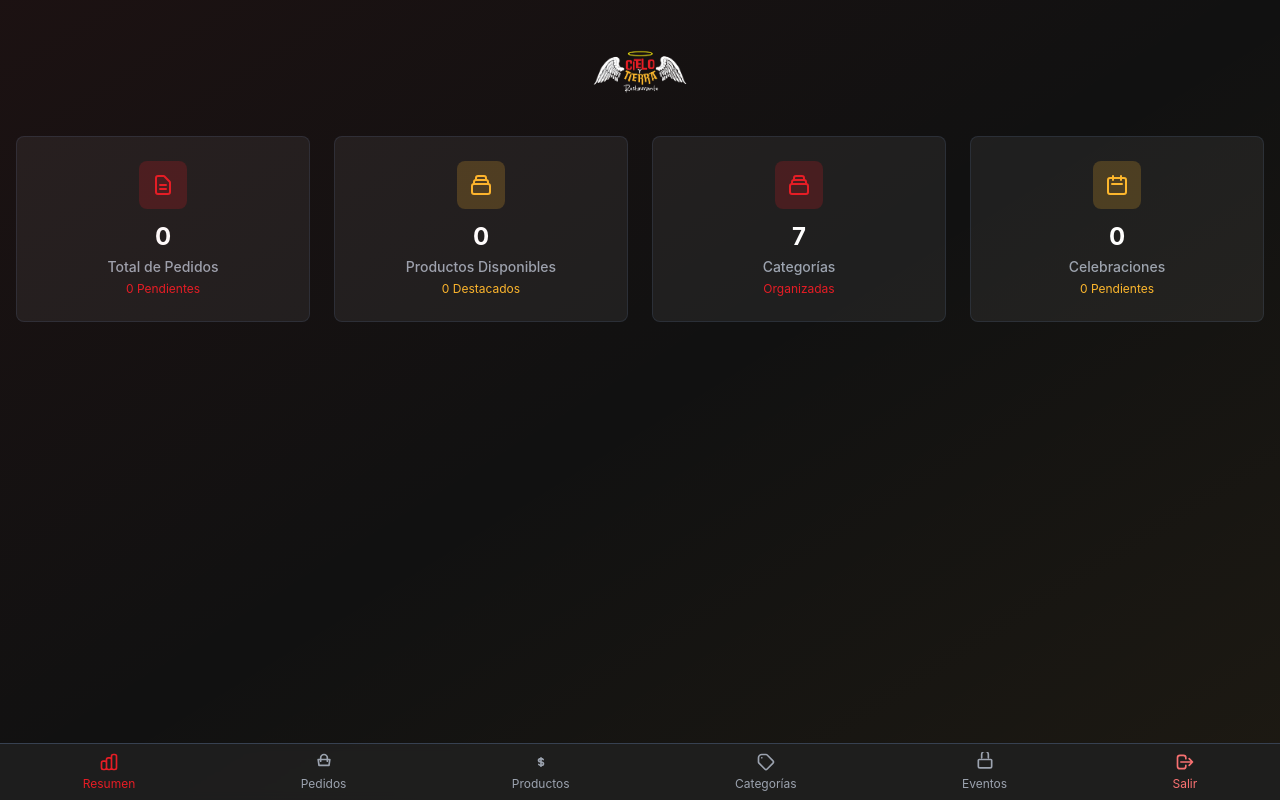
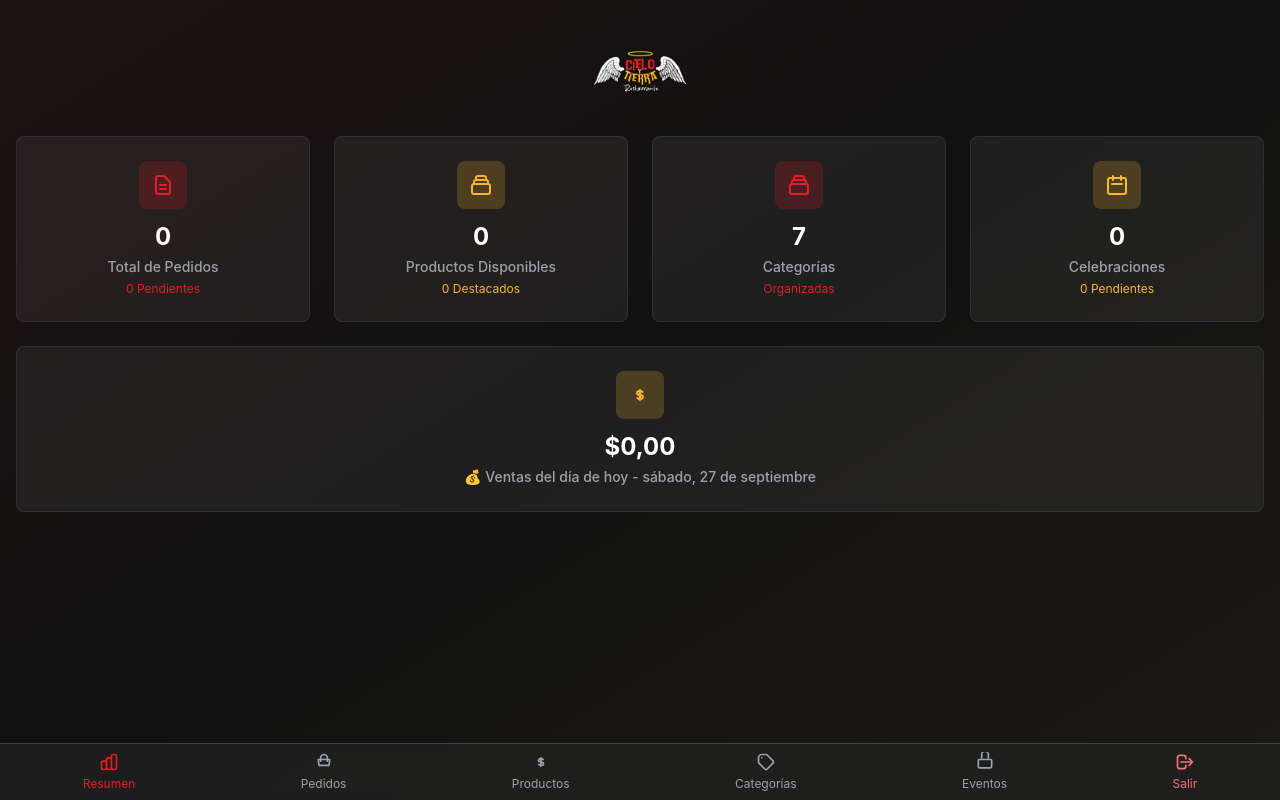
Before and after one commit to KeviinDCV/CIeloyTierra, a Next.js app: page /admin/dashboard in a window 1280 px wide. Built offline with nearby package versions, Linux system fonts and the light colour scheme; sample sign-in values are in the browser's storage.

Commit message:
Fix menu panel

```diff
--- a/app/admin/dashboard/page.tsx
+++ b/app/admin/dashboard/page.tsx
@@ -177,7 +177,7 @@ export default function AdminDashboard() {
     }
   }
 
-  // Function to load data from localStorage (simplified - no merge logic)
+  // Function to load data from localStorage with intelligent merge logic
   const loadDataFromStorage = () => {
     try {
       const savedOrders = localStorage.getItem('cieloytierra_orders')
@@ -185,9 +185,34 @@ export default function AdminDashboard() {
       const savedCelebrations = localStorage.getItem('cieloytierra_celebrations')
 
       if (savedOrders) {
-        const newOrders = JSON.parse(savedOrders)
-        // Simple replacement - no complex merge logic that causes issues
-        setOrders(newOrders)
+        const newOrdersFromStorage = JSON.parse(savedOrders)
+
+        // Intelligent merge: preserve existing order states while adding new orders
+        setOrders(currentOrders => {
+          // Create a map of current orders by ID for quick lookup
+          const currentOrdersMap = new Map(currentOrders.map(order => [order.id, order]))
+
+          // Start with all orders from storage
+          const mergedOrders = [...newOrdersFromStorage]
+
+          // Update each order: if it exists in current state, preserve its status and updates
+          for (let i = 0; i < mergedOrders.length; i++) {
+            const storageOrder = mergedOrders[i]
+            const currentOrder = currentOrdersMap.get(storageOrder.id)
+
+            if (currentOrder) {
+              // Preserve the current state (status changes made by admin)
+              mergedOrders[i] = {
+                ...storageOrder, // Keep data from storage (in case customer info was updated)
+                status: currentOrder.status, // Preserve admin's status changes
+                // Preserve any other admin modifications
+              }
+            }
+            // If order doesn't exist in current state, it's a new order - keep as is
+          }
+
+          return mergedOrders
+        })
       }
 
       if (savedProducts) {
@@ -354,9 +379,27 @@ export default function AdminDashboard() {
     }
   }
 
+  // Calculate today's sales
+  const getTodaysSales = () => {
+    const today = new Date().toDateString()
+    const todaysOrders = orders.filter(order => {
+      const orderDate = new Date(order.timestamp).toDateString()
+      return orderDate === today && order.status === 'completed'
+    })
+    return todaysOrders.reduce((total, order) => total + order.total, 0)
+  }
+
+  const getTodaysOrdersCount = () => {
+    const today = new Date().toDateString()
+    return orders.filter(order => {
+      const orderDate = new Date(order.timestamp).toDateString()
+      return orderDate === today && order.status === 'completed'
+    }).length
+  }
+
   const renderOverview = () => (
     <div className="space-y-6">
-      {/* Statistics Cards Grid - SOLO 4 cards con colores de marca */}
+      {/* Statistics Cards Grid - 4 cards principales */}
       <div className="grid grid-cols-2 lg:grid-cols-4 gap-6">
         {/* Total Orders Card */}
         <div className="bg-gray-800 rounded-lg p-6 border border-gray-700/50">
@@ -412,6 +455,27 @@ export default function AdminDashboard() {
             <p className="text-gray-400 text-sm font-medium">Celebraciones</p>
             <p className="text-primary-yellow text-xs mt-1">{celebrations.filter(c => c.status === 'pending').length} Pendientes</p>
           </div>
+        </div>
+      </div>
+
+      {/* Today's Sales Card - Card alargada con el mismo estilo que las demás */}
+      <div className="bg-gray-800 rounded-lg p-6 border border-gray-700/50 col-span-2 lg:col-span-4">
+        <div className="text-center">
+          <div className="w-12 h-12 mx-auto mb-3 bg-primary-yellow/20 rounded-lg flex items-center justify-center">
+            <svg className="w-6 h-6 text-primary-yellow" fill="none" stroke="currentColor" viewBox="0 0 24 24">
+              <path strokeLinecap="round" strokeLinejoin="round" strokeWidth={2} d="M12 8c-1.657 0-3 .895-3 2s1.343 2 3 2 3 .895 3 2-1.343 2-3 2m0-8c1.11 0 2.08.402 2.599 1M12 8V7m0 1v8m0 0v1m0-1c-1.11 0-2.08-.402-2.599-1" />
+            </svg>
+          </div>
+          <h3 className="text-2xl font-bold text-white mb-1">
+            ${getTodaysSales().toLocaleString('es-ES', { minimumFractionDigits: 2 })}
+          </h3>
+          <p className="text-gray-400 text-sm font-medium">
+            💰 Ventas del día de hoy - {new Date().toLocaleDateString('es-ES', {
+              weekday: 'long',
+              day: 'numeric',
+              month: 'long'
+            })}
+          </p>
         </div>
       </div>
     </div>
```
Also changed, not shown: public/sw.js.
